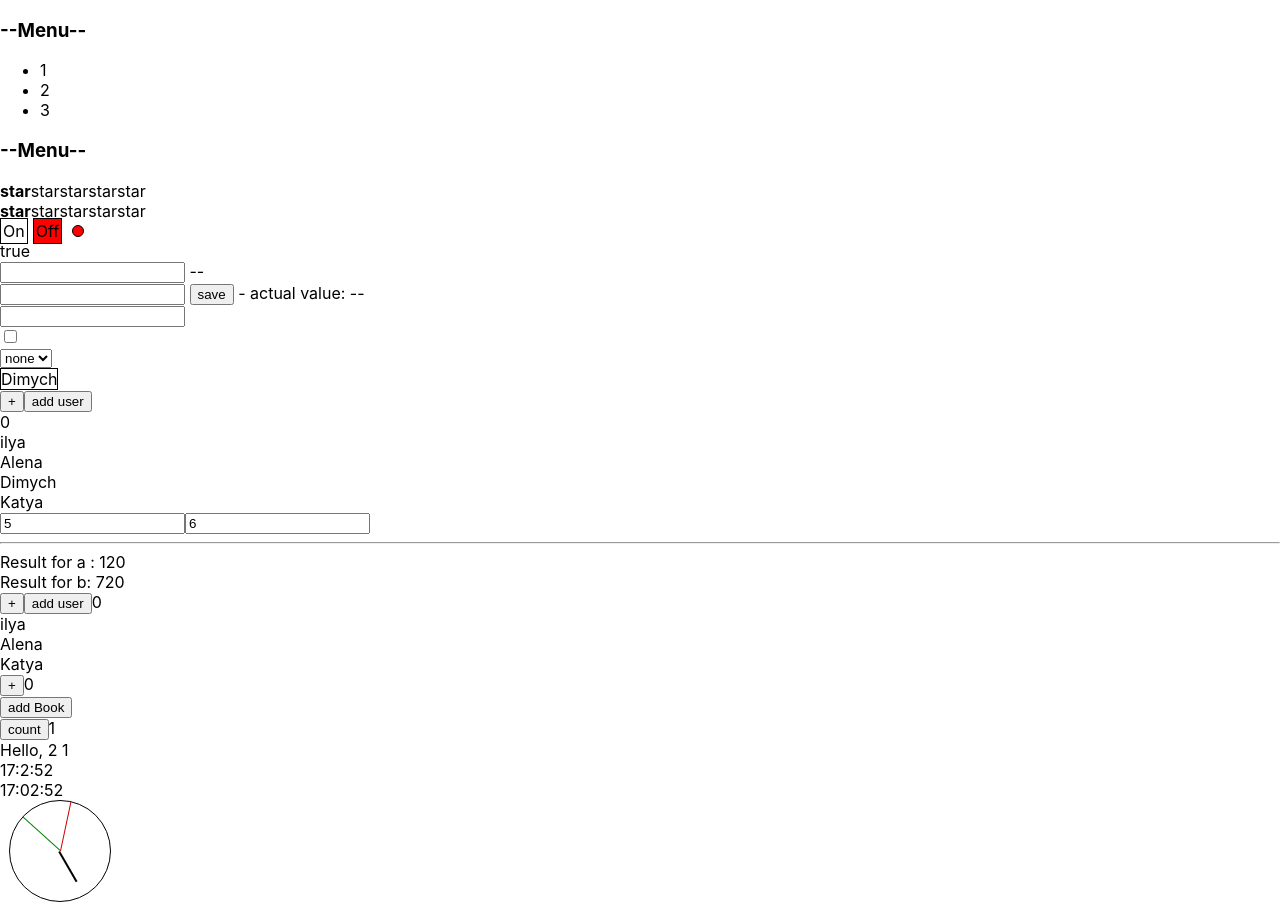
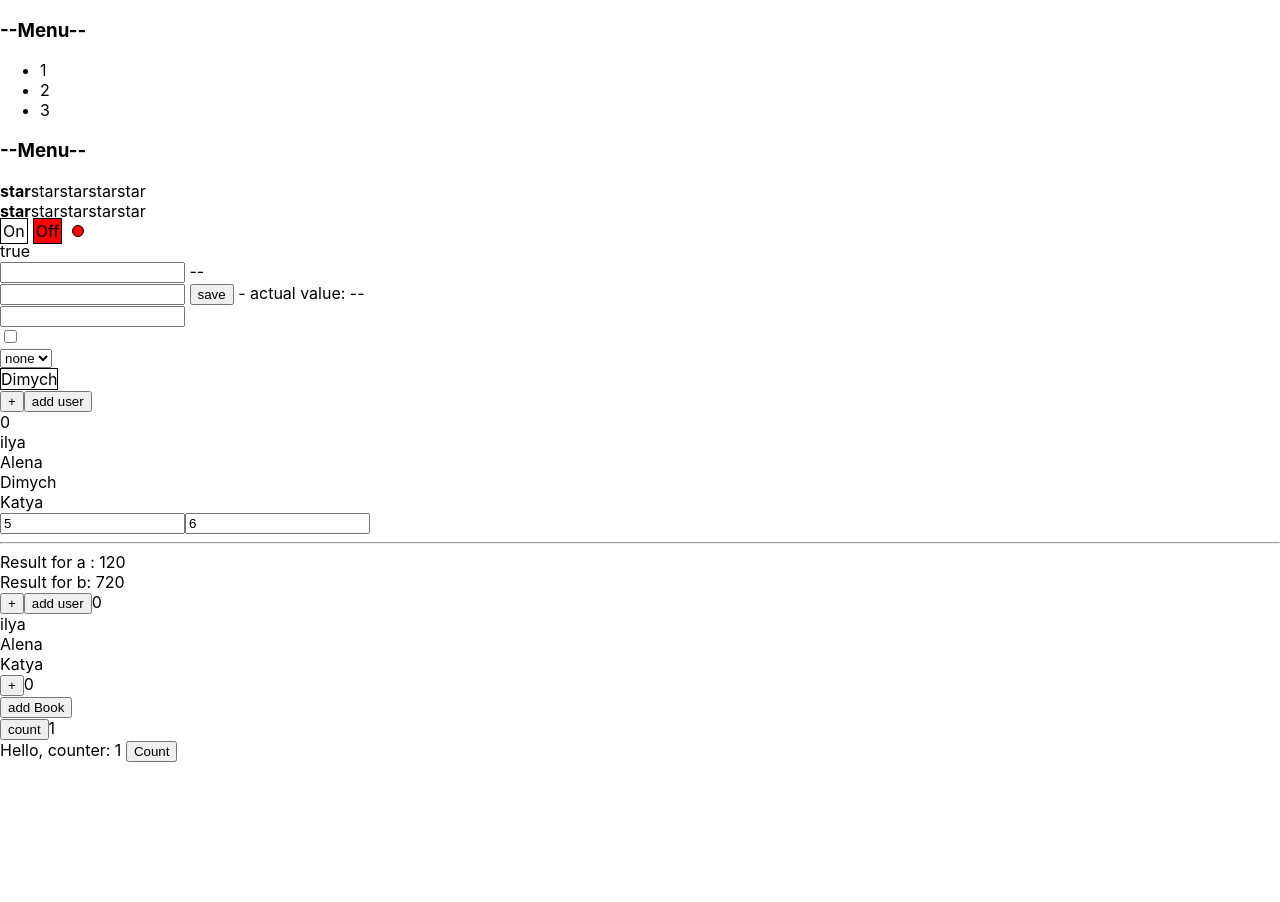
Before and after one commit to IlyaGab/React-podrobno, a React (Create React App) app: page / in a window 1280 px wide. After the commit the page ends 800 px from the top, so only its background shows below. Built offline with nearby package versions, Linux system fonts and the light colour scheme.

Commit message:
add ResetUseEffect task

```diff
--- a/src/App.tsx
+++ b/src/App.tsx
@@ -17,6 +17,7 @@ import UseState from './Components/UseState/UseState';
 import UseEffect, { SetTimeoutExample, TimeExample} from './Components/UseEffect/UseEffect';
 import Clock from './Components/Clock/Clock';
 import AnalogClock from './Components/AnalogClock/AnalogClock';
+import ResetUseEffect from './Components/ResetUseEffect/ResetUseEffect';
 
 
 
@@ -50,10 +51,11 @@ function App() {
             <UseCallback />
             <UseState/>
             <UseEffect/>
-            <SetTimeoutExample/>
-            <TimeExample/>
-            <Clock/>
-            <AnalogClock/>
+            {/*<SetTimeoutExample/>*/}
+            {/*<TimeExample/>*/}
+            {/*<Clock/>*/}
+            {/*<AnalogClock/>*/}
+            <ResetUseEffect/>
         </div>
     );
 }
--- /dev/null
+++ b/src/Components/ResetUseEffect/ResetUseEffect.tsx
@@ -0,0 +1,26 @@
+import React, {useEffect, useState} from 'react';
+
+const ResetUseEffect = () => {
+
+    const [count, setCount] = useState(1)
+
+    console.log('Compnent rendered' + ' ' + count)
+
+    useEffect(()=>{
+        console.log('Effect occured' + ' ' + count)
+
+        return ()=> {
+            console.log('RESET EFFECT' + ' ' + count)
+        }
+    }, [count])
+
+    const increase = () => setCount(count + 1)
+
+    return (
+        <div>
+            Hello, counter: {count} <button onClick={increase}>Count</button>
+        </div>
+    );
+};
+
+export default ResetUseEffect;
```
